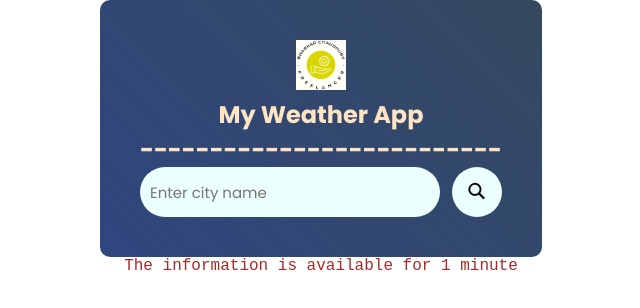
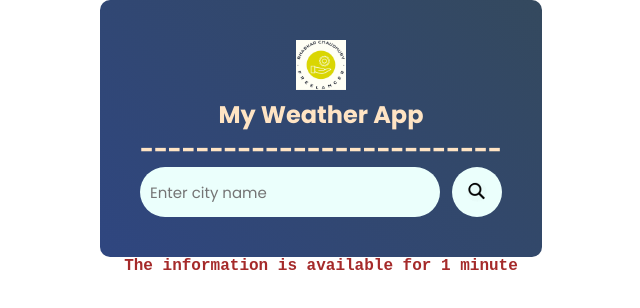
Before and after one commit to bchaudhury/weather-app, a React (Create React App) app: page / in a window 1280 px wide. Shown: the top 308 px of the page, without its empty margins (319-959 px from the left). Built offline with nearby package versions, Linux system fonts and the light colour scheme.

Commit message:
1/4/25 Commit Rev-2

```diff
--- a/src/components/AutoRefreshComponent.css
+++ b/src/components/AutoRefreshComponent.css
@@ -1,8 +1,9 @@
 .refresh p{
     text-align: center;
-    text-emphasis: none;
+    text-emphasis:initial;
     color: brown;
-    font-weight: 200;
+    font-weight: bold;
     font-size: medium;
     font-family: 'Courier New', Courier, monospace;
+    font-style: normal;
 }
```
